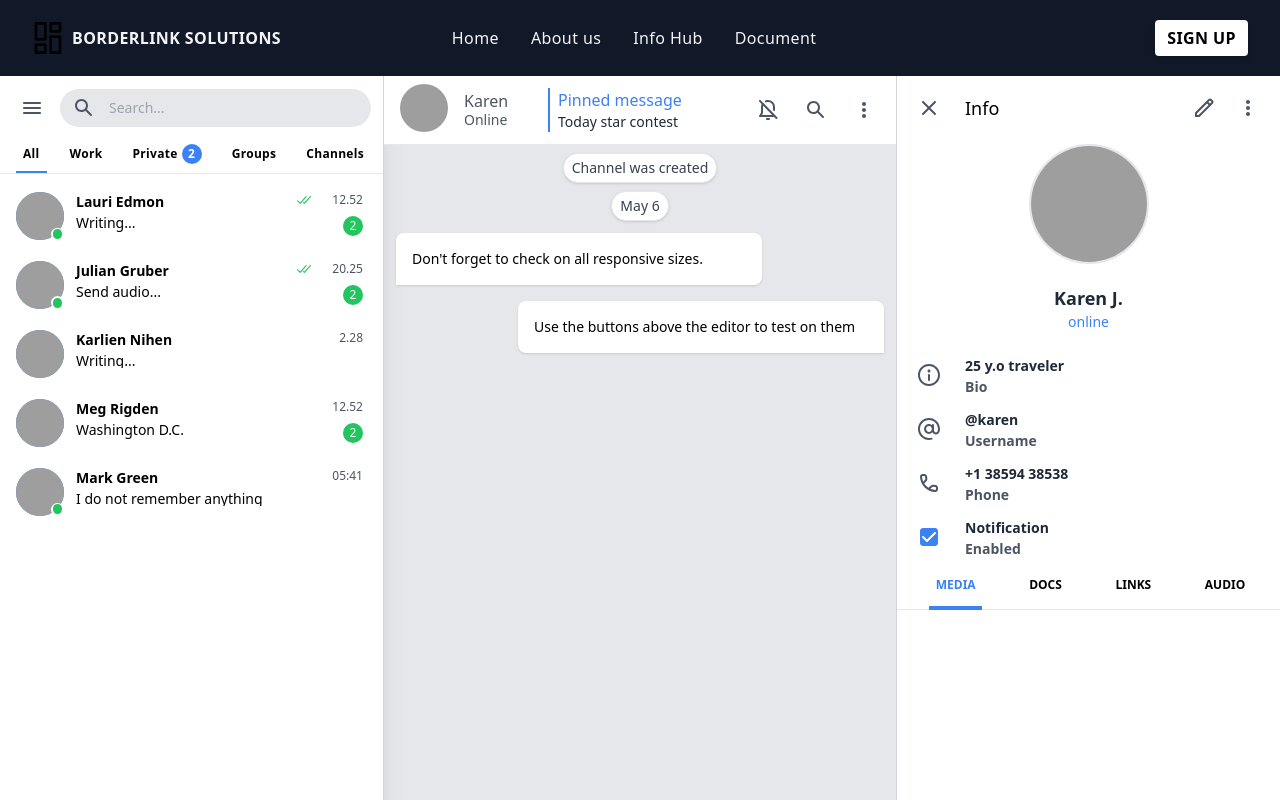
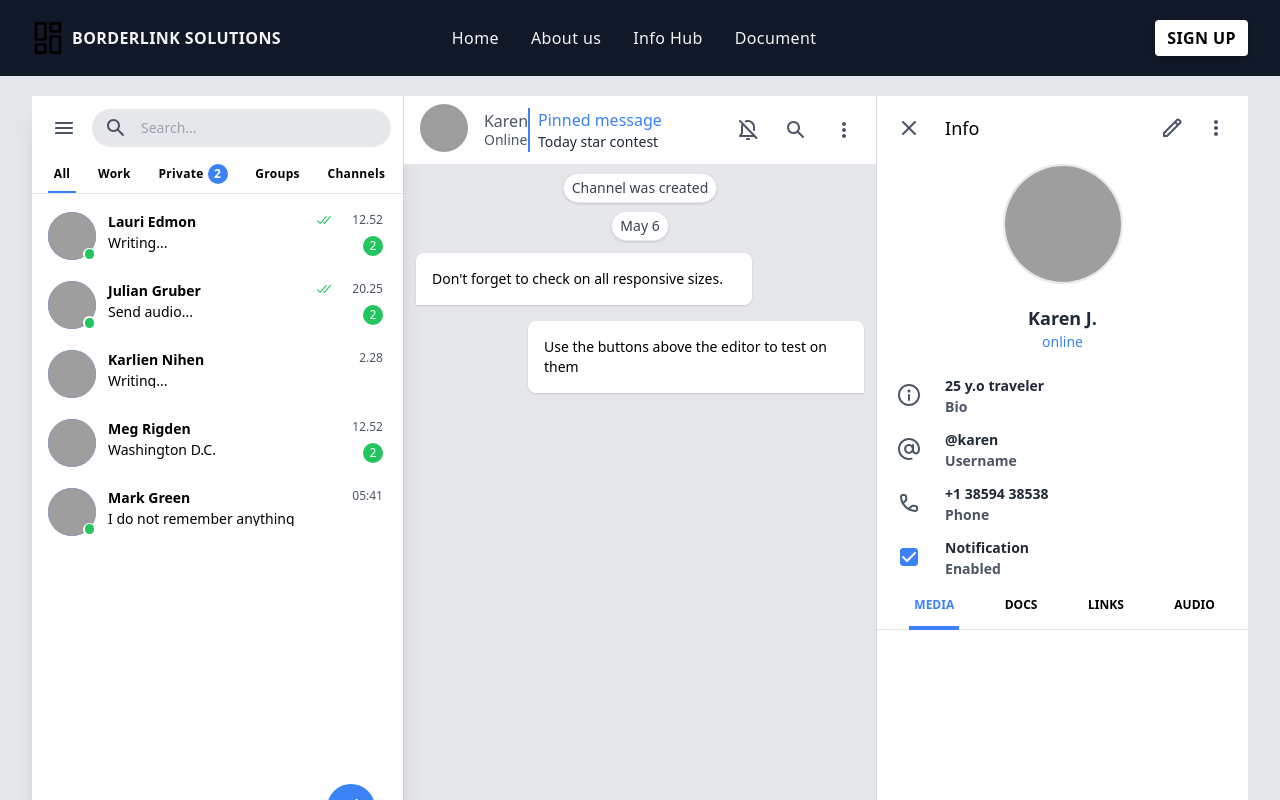
Before and after one commit to dillahmwangi/BorderLink, a React (Vite) app: page /chat in a window 1280 px wide. Built offline with nearby package versions, Linux system fonts and the light colour scheme; grey boxes are pictures that could not be loaded; some icons are missing.

Commit message:
changed main div width and position

```diff
--- a/src/Pages/Chat.jsx
+++ b/src/Pages/Chat.jsx
@@ -6,7 +6,7 @@ const Chat = () => {
   return (
     <Layout>
   {/* <!-- component --> */}
-<div className="relative flex w-full h-screen overflow-hidden antialiased bg-gray-200">
+<div className="relative flex w-full h-screen overflow-hidden antialiased bg-gray-200 px-4 py-5 mx-auto sm:max-w-xl md:max-w-full lg:max-w-screen-xl md:px-24 lg:px-8">
       {/* <!-- left --> */}
       <div className="relative flex flex-colh-full bg-white border-r border-gray-300 shadow-xl md:block transform transition-all duration-500 ease-in-out" style={{width: "24rem"}}>
         <div className="flex justify-between px-3 pt-1 text-white">
```
